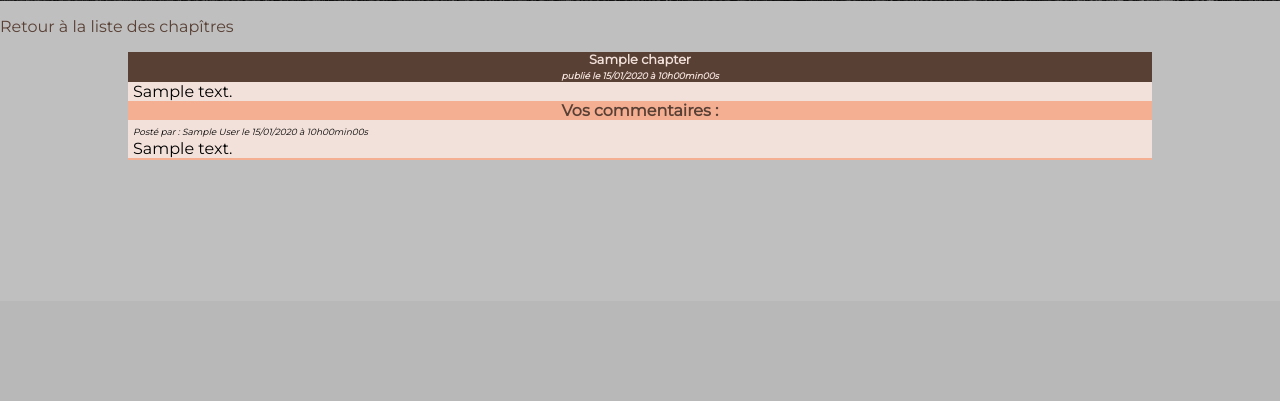
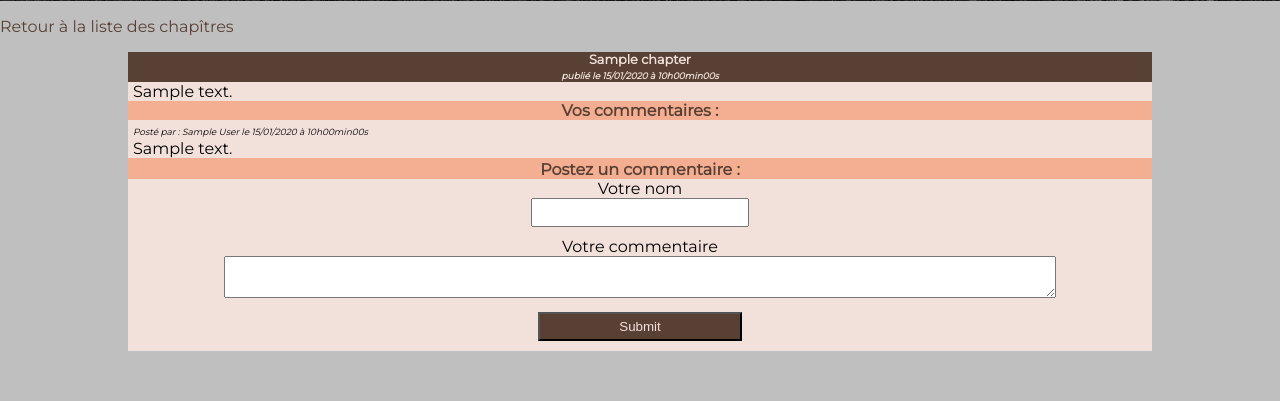
Before and after one commit to tristandalle/OC-DWJ-P8, a PHP site: page /index.php?action=chapter&id=1 in a window 1280 px wide. Shown: the part 499-900 px from the top of the page. Before the commit the page ends 659 px from the top, so only its background shows below. Run offline with PHP 8.4, Linux system fonts and the light colour scheme; tables that the repository leaves empty or names only in its code hold one stand-in row (values such as "Sample post").

Commit message:
ajout fonction ajouter un commentaire

```diff
--- a/controller/frontend.php
+++ b/controller/frontend.php
@@ -20,3 +20,16 @@ function chapter()
 
     require('view/frontend/chapterView.php');
 }
+
+function addComment($chapterId, $author, $comment)
+{
+    echo "test";
+    $commentManager = new Tristan\P8\Model\CommentManager();
+    $affectedLines = $commentManager->postComment($chapterId, $author, $comment);
+    if($affectedLines == false){
+        throw new Exception('impossible d\'ajouter le commentaire');
+    }
+    else {
+        header('Location: index.php?action=chapter&id='. $chapterId);
+    }
+}
--- a/index.php
+++ b/index.php
@@ -7,16 +7,28 @@ try{
         if($_GET['action'] == 'home'){
             home();
         }
-    elseif ($_GET['action'] == 'chapter'){
+        elseif ($_GET['action'] == 'chapter'){
+                if (isset($_GET['id']) && $_GET['id'] > 0){
+                    chapter();
+                }
+                else{
+                    throw new Exception('aucun identifiant de chapître envoyé');
+                }
+        }
+        elseif ($_GET['action'] == 'addComment'){
             if (isset($_GET['id']) && $_GET['id'] > 0){
-                chapter();
+                if (!empty($_POST['author']) && !empty($_POST['comment'])){
+                    addComment($_GET['id'], $_POST['author'], $_POST['comment']);
+                }
+                else{
+                    throw new Exception('tous les champs ne sont pas remplis');
+                }
             }
             else{
-                throw new Exception('aucun identifiant de chapître envoyé');
+                throw new Exception('aucun identifiant de billet envoyé');
             }
         }
     }
-
     else{
         home();
     }
--- a/model/CommentManager.php
+++ b/model/CommentManager.php
@@ -16,11 +16,11 @@ class CommentManager extends Manager
         return $comments;
     }
 
-    public function postComment($postId, $author, $comment)
+    public function postComment($chapterId, $author, $comment)
     {
         $db = $this->dbConnect();
-        $comments = $db->prepare('INSERT INTO comments(post_id, author, comment, comment_date) VALUES(?, ?, ?, NOW())');
-        $affectedLines = $comments->execute(array($postId, $author, $comment));
+        $comments = $db->prepare('INSERT INTO comments(chapter_id, author, comment, comment_date) VALUES(?, ?, ?, NOW())');
+        $affectedLines = $comments->execute(array($chapterId, $author, $comment));
 
         return $affectedLines;
     }
--- a/public/css/style.css
+++ b/public/css/style.css
@@ -125,6 +125,40 @@ h4
     border-bottom: 2px solid #F4AF93;
 }
 
+.post_comment
+{
+    width:80%;
+    margin: auto;
+    text-align: center;
+    background-color:#F2E1DA;
+    margin-bottom: 50px;
+    padding-bottom: 10px;
+
+}
+
+#author
+{
+    width: 20%;
+    padding: 5px;
+    margin-bottom: 10px;
+}
+
+#comment
+{
+    width: 80%;
+    padding: 5px;
+
+}
+
+#submit
+{
+    width: 20%;
+    padding: 5px;
+    margin-top: 10px;
+    background-color: #594035;
+    color: #F2E1DA;
+}
+
 em
 {
     font-size: 0.7vw;
--- a/view/frontend/chapterView.php
+++ b/view/frontend/chapterView.php
@@ -34,7 +34,22 @@ while ($comment = $comments->fetch()){
 <?php
 }
 ?>
-
+<h4>Postez un commentaire :</h4>
+<div class="post_comment">
+    <form action="index.php?action=addComment&amp;id=<?= $chapter['id'] ?>" method="post">
+        <div>
+            <label for="author">Votre nom</label><br/>
+            <input type="text" id="author" name="author" />
+        </div>
+        <div>
+            <label for="comment">Votre commentaire</label><br/>
+            <textarea id="comment" name="comment"></textarea>
+        </div>
+        <div>
+            <input id="submit" type="submit" />
+        </div>
+    </form>
+</div>
 
 
 
```
